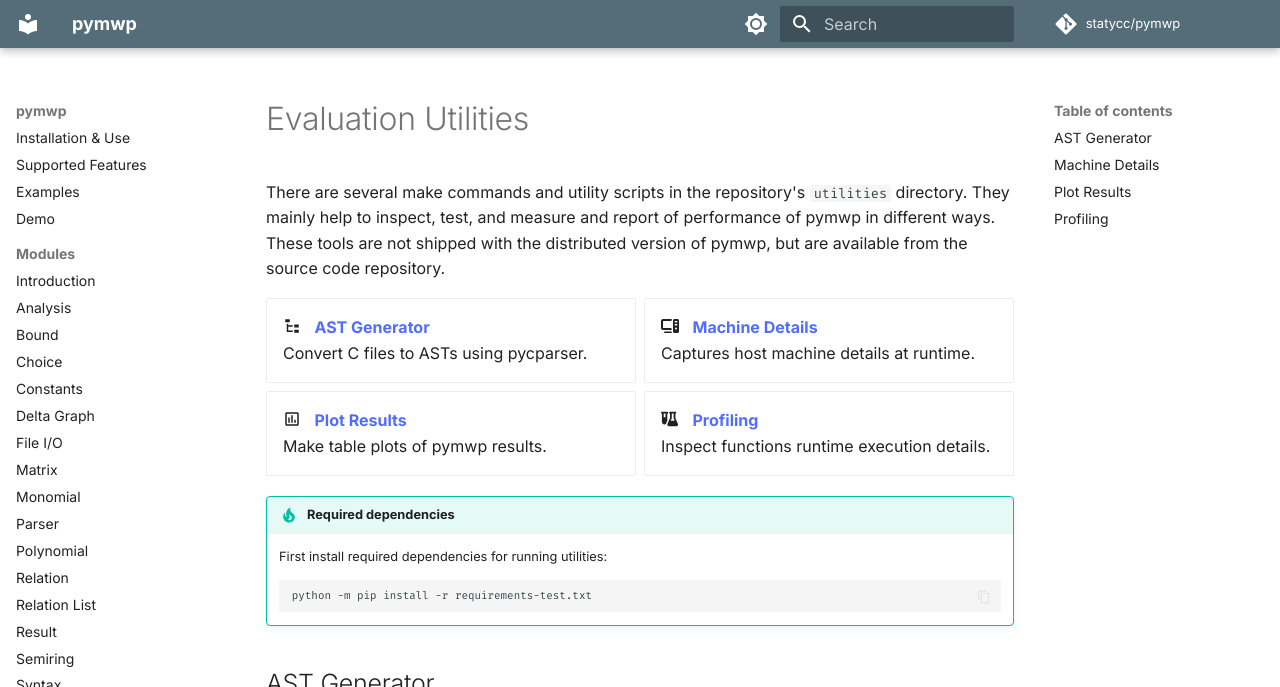
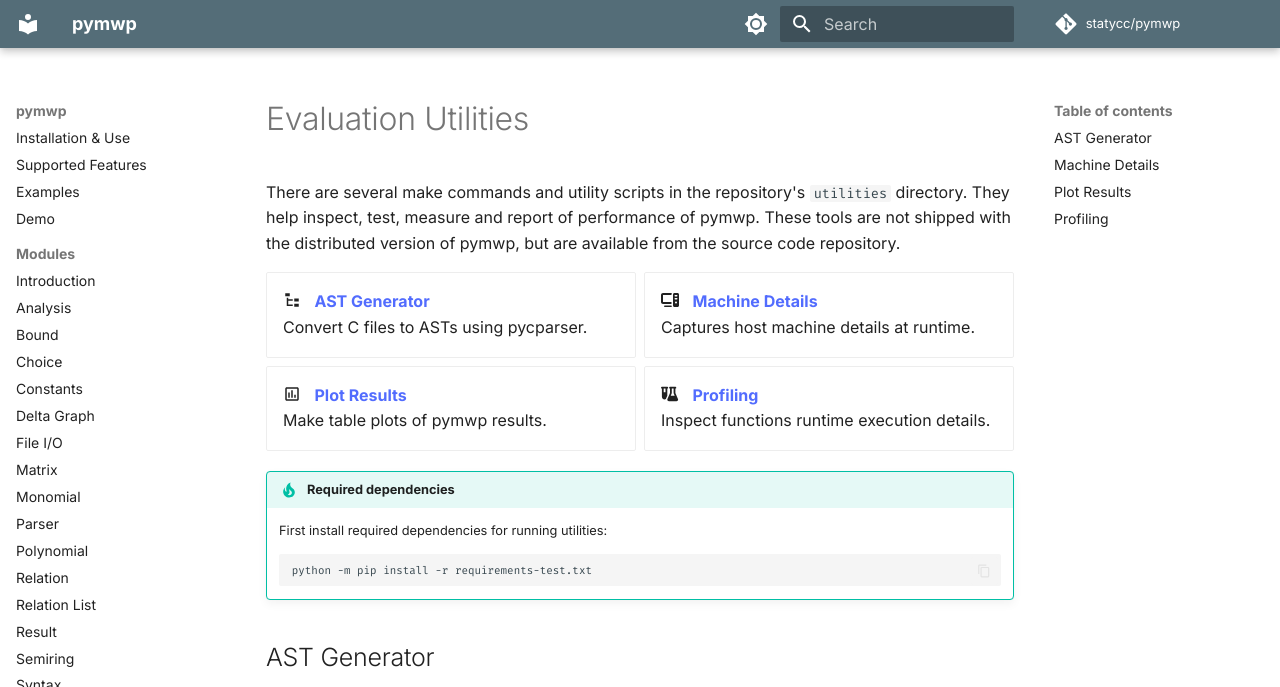
Before and after one commit to statycc/pymwp, an MkDocs documentation site: the page built from docs/utilities.md, in a window 1280 px wide and 900 px high, cut to the strip 0-687 px from the top of the window. Built offline with MkDocs 1.6.1 and Material for MkDocs 9.7.7, drawn with Linux system fonts in a browser that asks for light colours; nearby versions of some CDN libraries; comment, search, counter and statistics services are not loaded.

Commit message:
edit docs

```diff
--- a/docs/utilities.md
+++ b/docs/utilities.md
@@ -1,7 +1,7 @@
 # Evaluation Utilities
 
 There are several make commands and utility scripts in the repository's `utilities` directory.
-They mainly help to inspect, test, and measure and report of performance of pymwp in different ways.
+They help inspect, test, measure and report of performance of pymwp.
 These tools are not shipped with the distributed version of pymwp, but are available from the source code repository.
 
 <div class="grid cards" markdown>
```
Also changed, not shown: README.md (+2 -2 lines).
